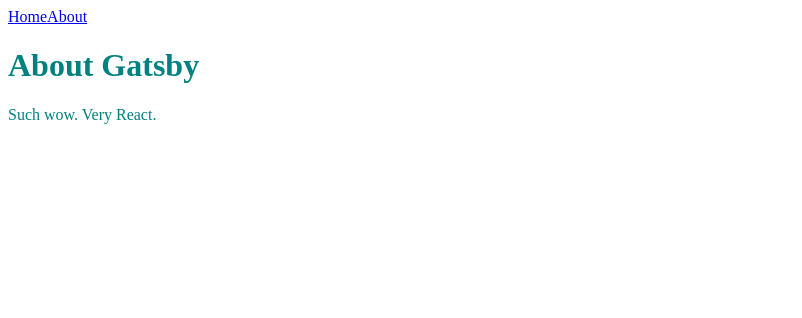
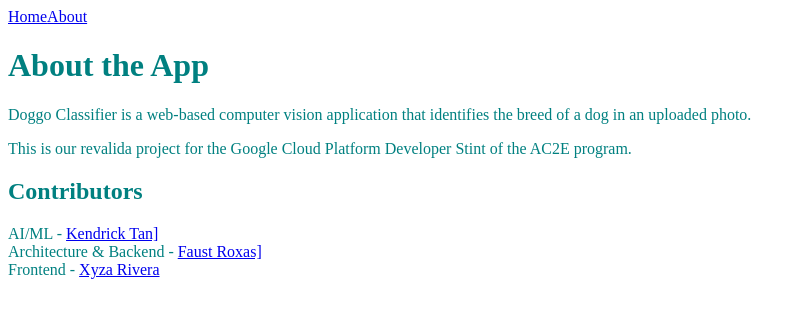
Before and after one commit to xyzarivera/updog-doggo-classifier-ui, a Gatsby site: page /about in a window 1280 px wide. Shown: the whole page, without its empty margins (0-802 px from the left). Built offline with nearby package versions, Linux system fonts and the light colour scheme; Gatsby itself is replaced by a stand-in of ours.

Commit message:
added application information

```diff
--- a/src/pages/about.js
+++ b/src/pages/about.js
@@ -5,8 +5,15 @@
   <div>
     <Menu />
     <div style={{ color: `teal` }}>
-        <h1>About Gatsby</h1>
-        <p>Such wow. Very React.</p>
+        <h1>About the App</h1>
+        <p>Doggo Classifier is a web-based computer vision application that identifies the breed of a dog in an uploaded photo.</p>
+        <p>This is our revalida project for the Google Cloud Platform Developer Stint of the AC2E program. </p>
+        <h2>Contributors</h2>
+        <p>
+          AI/ML - <a href="https://github.com/saibunny" rel="noopener noreferrer" target="_blank">Kendrick Tan]</a><br/>
+          Architecture & Backend - <a href="https://github.com/randito-roxasjr" rel="noopener noreferrer" target="_blank">Faust Roxas]</a><br/>
+          Frontend - <a href="http://xyzarivera.com" rel="noopener noreferrer" target="_blank">Xyza Rivera</a><br/>
+        </p>
     </div>
   </div>
 )
```
